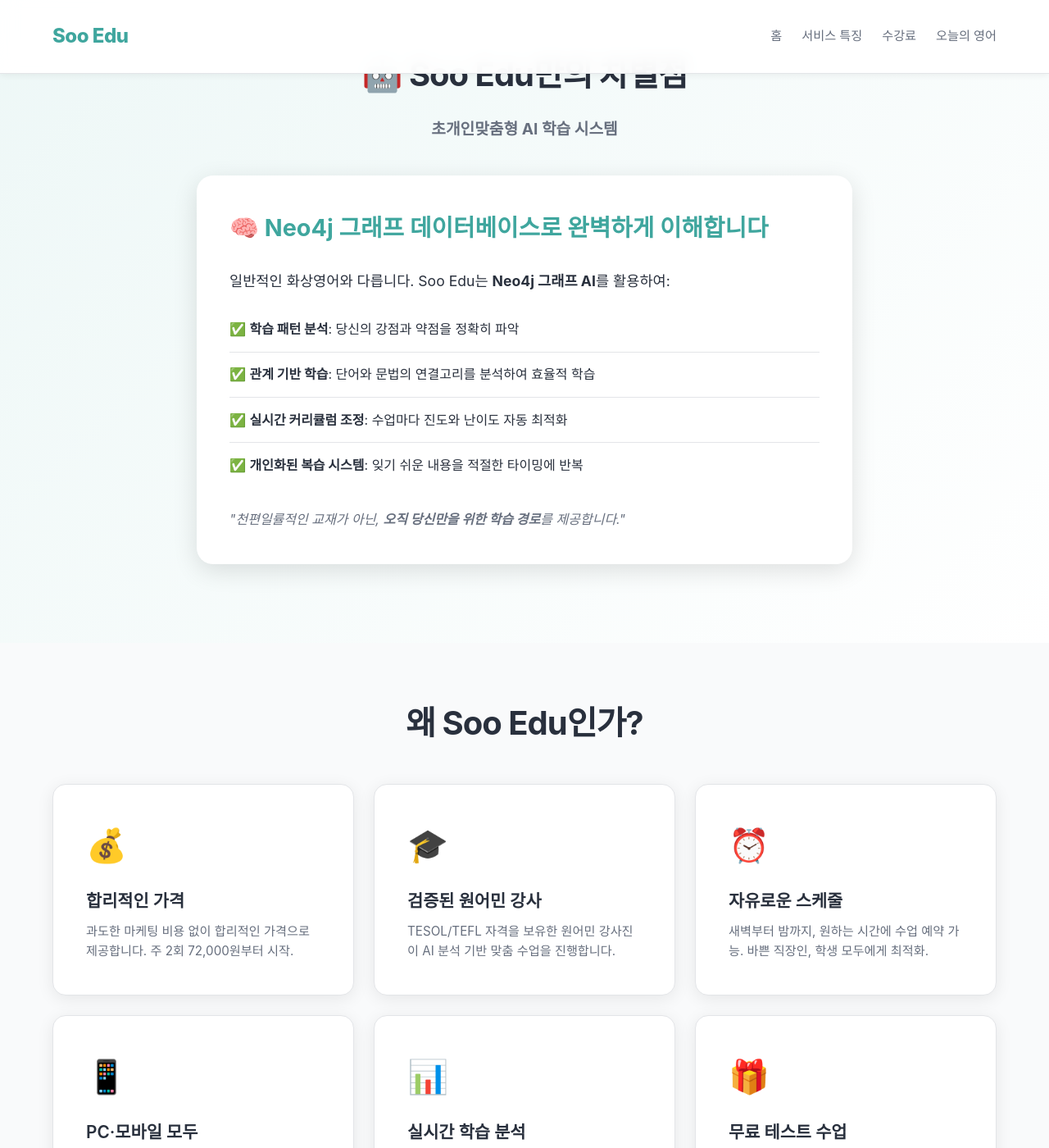
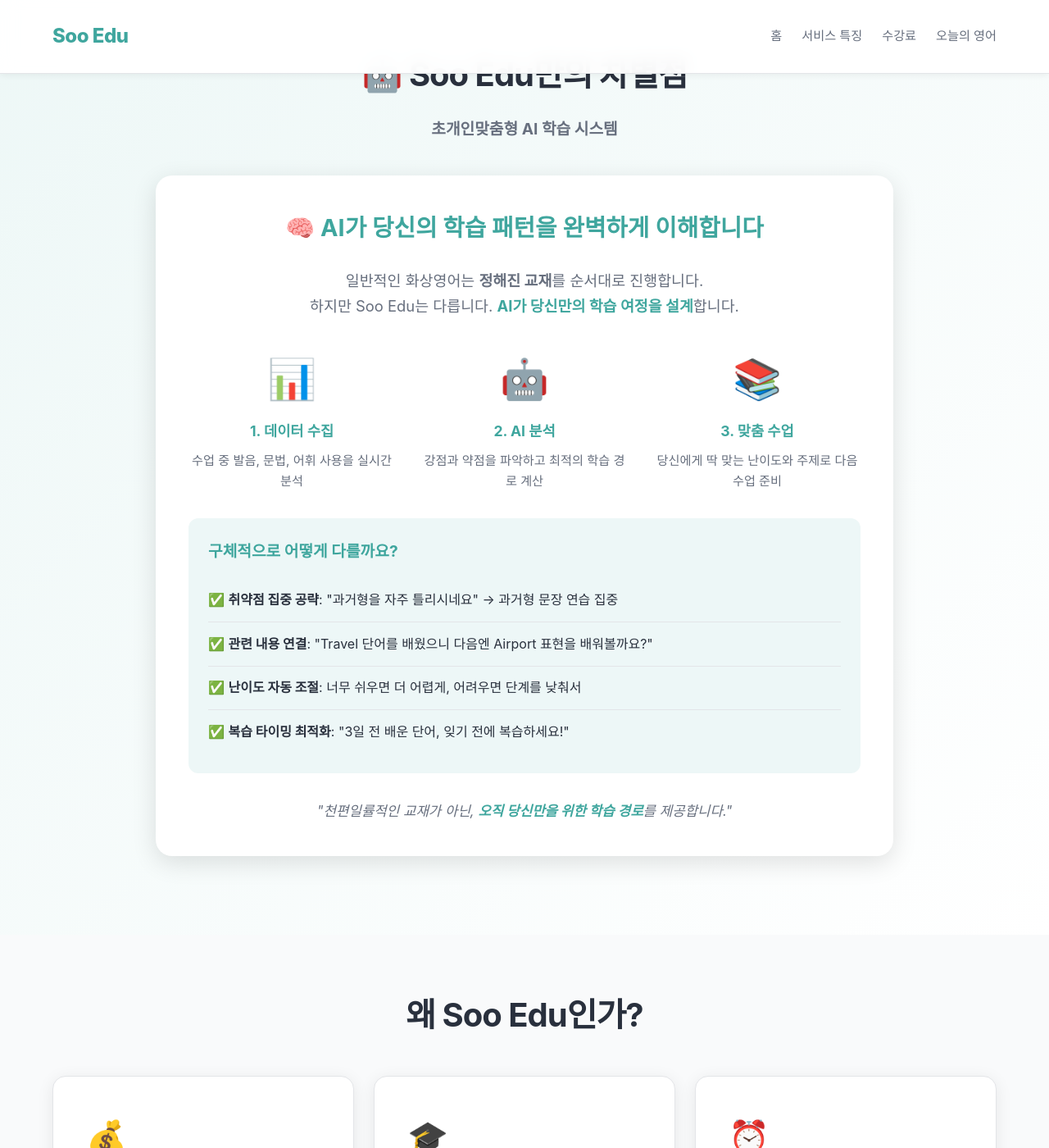
Before and after one commit to TJayPark/sooedu-blog, a Jekyll site: the page built from index.html, in a window 1280 px wide and 1400 px high, scrolled down 1507 px. Shown: the whole window at 82% size. Built offline with Jekyll 4.4.1, drawn with Linux system fonts in a browser that asks for light colours.

```diff
--- a/index.html
+++ b/index.html
@@ -99,32 +99,67 @@ description: "하루 10분, 원어민과 1:1 화상영어 수업. AI 기반 초
     </p>
 
     <div class="ai-feature-highlight"
-      style="background: white; padding: 2.5rem; border-radius: 20px; box-shadow: var(--shadow-lg); margin: 2rem auto; max-width: 800px;">
-      <h3 style="font-size: 1.8rem; margin-bottom: 1.5rem; color: var(--primary);">
-        🧠 Neo4j 그래프 데이터베이스로 완벽하게 이해합니다
+      style="background: white; padding: 2.5rem; border-radius: 20px; box-shadow: var(--shadow-lg); margin: 2rem auto; max-width: 900px;">
+      <h3 style="font-size: 1.8rem; margin-bottom: 1.5rem; color: var(--primary); text-align: center;">
+        🧠 AI가 당신의 학습 패턴을 완벽하게 이해합니다
       </h3>
-      <div style="text-align: left; line-height: 1.8;">
-        <p style="font-size: 1.1rem; margin-bottom: 1rem;">
-          일반적인 화상영어와 다릅니다. Soo Edu는 <strong>Neo4j 그래프 AI</strong>를 활용하여:
-        </p>
-        <ul style="list-style: none; padding: 0;">
+
+      <!-- Simple explanation -->
+      <p style="font-size: 1.15rem; margin-bottom: 2rem; text-align: center; color: var(--text-secondary);">
+        일반적인 화상영어는 <strong>정해진 교재</strong>를 순서대로 진행합니다.<br>
+        하지만 Soo Edu는 다릅니다. <strong style="color: var(--primary);">AI가 당신만의 학습 여정을 설계</strong>합니다.
+      </p>
+
+      <!-- Visual explanation with icons -->
+      <div
+        style="display: grid; grid-template-columns: repeat(auto-fit, minmax(200px, 1fr)); gap: 2rem; margin: 2rem 0;">
+        <div style="text-align: center;">
+          <div style="font-size: 3rem; margin-bottom: 0.5rem;">📊</div>
+          <h4 style="font-size: 1.1rem; margin-bottom: 0.5rem; color: var(--primary);">1. 데이터 수집</h4>
+          <p style="font-size: 0.95rem; color: var(--text-secondary);">
+            수업 중 발음, 문법, 어휘 사용을 실시간 분석
+          </p>
+        </div>
+
+        <div style="text-align: center;">
+          <div style="font-size: 3rem; margin-bottom: 0.5rem;">🤖</div>
+          <h4 style="font-size: 1.1rem; margin-bottom: 0.5rem; color: var(--primary);">2. AI 분석</h4>
+          <p style="font-size: 0.95rem; color: var(--text-secondary);">
+            강점과 약점을 파악하고 최적의 학습 경로 계산
+          </p>
+        </div>
+
+        <div style="text-align: center;">
+          <div style="font-size: 3rem; margin-bottom: 0.5rem;">📚</div>
+          <h4 style="font-size: 1.1rem; margin-bottom: 0.5rem; color: var(--primary);">3. 맞춤 수업</h4>
+          <p style="font-size: 0.95rem; color: var(--text-secondary);">
+            당신에게 딱 맞는 난이도와 주제로 다음 수업 준비
+          </p>
+        </div>
+      </div>
+
+      <div style="background: var(--primary-light); padding: 1.5rem; border-radius: 12px; margin-top: 2rem;">
+        <h4 style="font-size: 1.2rem; margin-bottom: 1rem; color: var(--primary);">구체적으로 어떻게 다를까요?</h4>
+        <ul style="list-style: none; padding: 0; text-align: left;">
           <li style="padding: 0.8rem 0; border-bottom: 1px solid var(--border-color);">
-            ✅ <strong>학습 패턴 분석</strong>: 당신의 강점과 약점을 정확히 파악
+            ✅ <strong>취약점 집중 공략</strong>: "과거형을 자주 틀리시네요" → 과거형 문장 연습 집중
           </li>
           <li style="padding: 0.8rem 0; border-bottom: 1px solid var(--border-color);">
-            ✅ <strong>관계 기반 학습</strong>: 단어와 문법의 연결고리를 분석하여 효율적 학습
+            ✅ <strong>관련 내용 연결</strong>: "Travel 단어를 배웠으니 다음엔 Airport 표현을 배워볼까요?"
           </li>
           <li style="padding: 0.8rem 0; border-bottom: 1px solid var(--border-color);">
-            ✅ <strong>실시간 커리큘럼 조정</strong>: 수업마다 진도와 난이도 자동 최적화
+            ✅ <strong>난이도 자동 조절</strong>: 너무 쉬우면 더 어렵게, 어려우면 단계를 낮춰서
           </li>
           <li style="padding: 0.8rem 0;">
-            ✅ <strong>개인화된 복습 시스템</strong>: 잊기 쉬운 내용을 적절한 타이밍에 반복
+            ✅ <strong>복습 타이밍 최적화</strong>: "3일 전 배운 단어, 잊기 전에 복습하세요!"
           </li>
         </ul>
-        <p style="margin-top: 1.5rem; font-size: 1rem; color: var(--text-secondary); font-style: italic;">
-          "천편일률적인 교재가 아닌, <strong>오직 당신만을 위한 학습 경로</strong>를 제공합니다."
-        </p>
       </div>
+
+      <p
+        style="margin-top: 2rem; font-size: 1.05rem; text-align: center; color: var(--text-secondary); font-style: italic;">
+        "천편일률적인 교재가 아닌, <strong style="color: var(--primary);">오직 당신만을 위한 학습 경로</strong>를 제공합니다."
+      </p>
     </div>
   </div>
 </section>
```
Also changed, not shown: SEO_EXPOSURE_GUIDE.md (added, +403 -0 lines).
